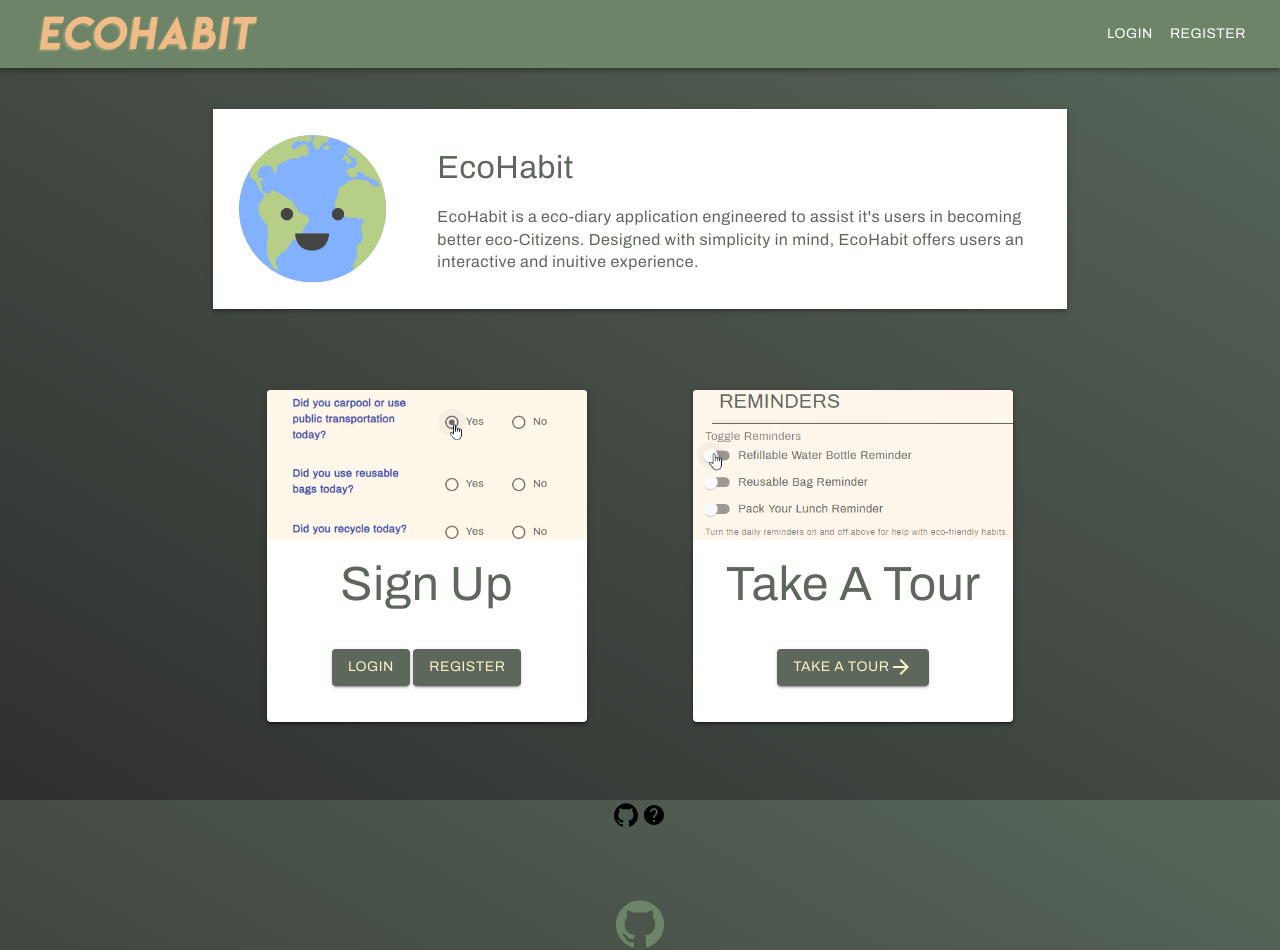
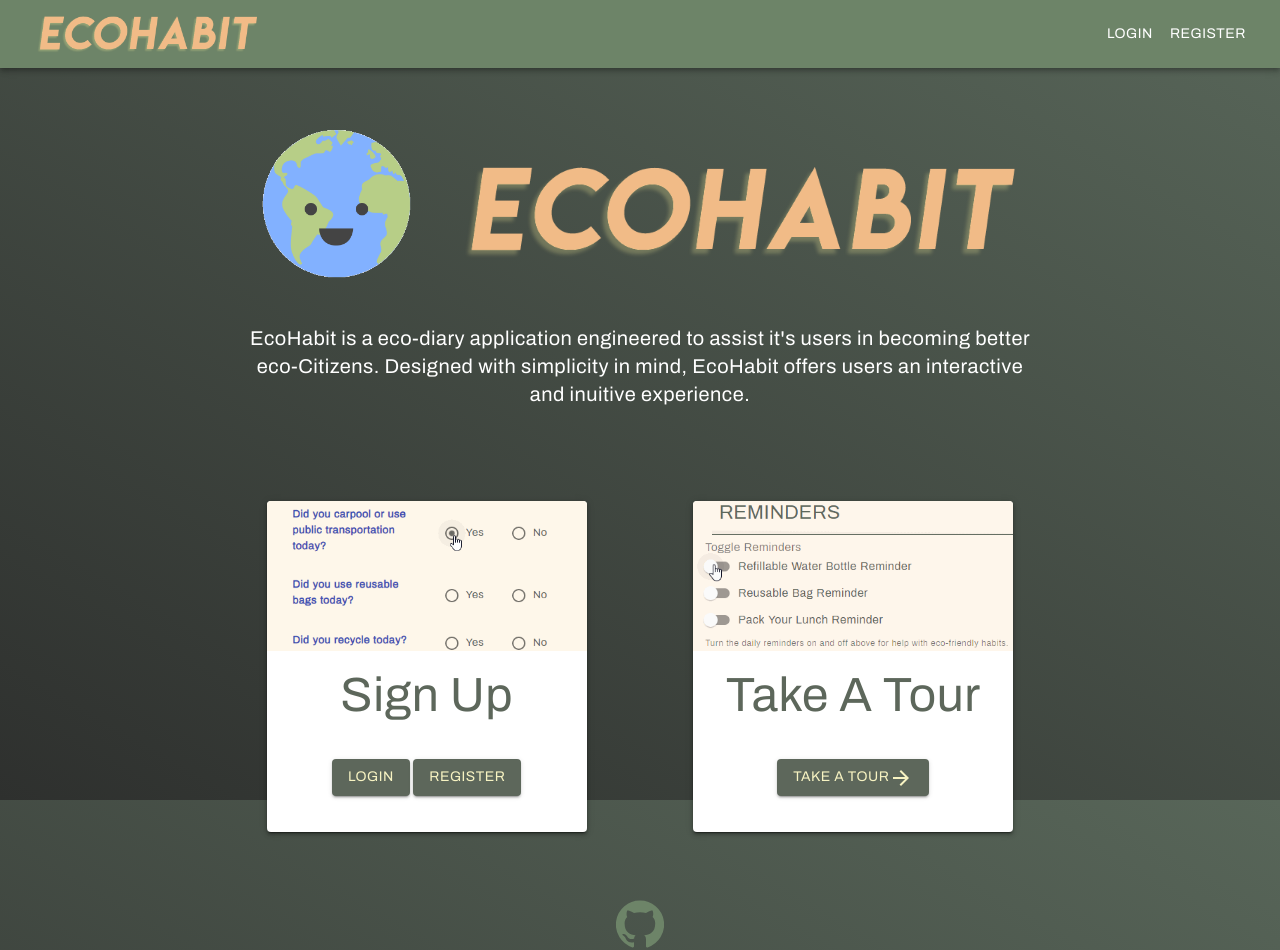
Before and after one commit to jayjscotto/ecohabit, a React (Create React App) app in the folder client/: page /welcome in a window 1280 px wide. Shown: the top 950 px of the page. Built offline with nearby package versions, Linux system fonts and the light colour scheme.

Commit message:
styling updates and moved earth boy successfully

```diff
--- a/client/src/Components/Appbar.js
+++ b/client/src/Components/Appbar.js
@@ -2,8 +2,17 @@ import React, { useState, useEffect, Fragment } from 'react';
 import { makeStyles } from '@material-ui/core/styles';
 import { Link } from 'react-router-dom';
 import { AppBar, Toolbar, Typography, Button } from '@material-ui/core';
+import { Popper, Grow, Paper, ClickAwayListener, MenuList, MenuItem } from '@material-ui/core';
 import EcoIcon from '@material-ui/icons/Eco';
 import Logo from '../images/eco-logo.png';
+
+// Line 99:18:   'Popper' is not defined             react/jsx-no-undef
+  // Line 107:22:  'Grow' is not defined               react/jsx-no-undef
+  // Line 111:24:  'Paper' is not defined              react/jsx-no-undef
+  // Line 112:26:  'ClickAwayListener' is not defined  react/jsx-no-undef
+  // Line 113:28:  'MenuList' is not defined           react/jsx-no-undef
+  // Line 114:30:  'MenuItem' is not defined           react/jsx-no-undef
+  // Line 119:30:  'MenuItem' is not defined
 
 const useStyles = makeStyles((theme) => ({
 	root: {
@@ -87,6 +96,9 @@ export default function ButtonAppBar(props) {
                 <Link to='/' className={classes.link}>
                   <Button style={{ color: 'inherit' }}>Daily Dashboard</Button>
                 </Link>
+                <Link to='/utilities' className={classes.link}>
+                  <Button style={{ color: 'inherit' }}>Utilities</Button>
+                </Link>
                 <Button
                   ref={anchorRef}
                   aria-controls={open ? 'menu-list-grow' : undefined}
--- a/client/src/Components/DataDisplay.js
+++ b/client/src/Components/DataDisplay.js
@@ -6,8 +6,7 @@ import { makeStyles } from '@material-ui/core/styles';
 let useStyles = makeStyles({
   root: {
     padding: '1em',
-    backgroundImage: 'linear-gradient(30deg, #fff2ed, #fffde9)',
-    minHeight: '260px'
+    minHeight: '220px'
   },
   title: {
     paddingRight: '2em'
--- a/client/src/Components/Footer.js
+++ b/client/src/Components/Footer.js
@@ -1,6 +1,6 @@
 import React from 'react';
 import { makeStyles } from '@material-ui/core/styles';
-import { Grid, Container } from '@material-ui/core';
+import { Grid, Container, Link } from '@material-ui/core';
 import GitHubIcon from '@material-ui/icons/GitHub';
 
 const useStyles = makeStyles(theme => ({
@@ -22,8 +22,10 @@ export default function CenteredTabs() {
   };
 
   return (
-    <Grid container style={{margin: '20px auto'}}>
-      <GitHubIcon className={classes.icon} fontSize="large"/>
+    <Grid container style={{width: '100%', margin: '20px auto'}} justify="center">
+      <a href="https://github.com/jayjscotto/ecohabit" target="_blank" rel="noopener noreferrer">
+        <GitHubIcon className={classes.icon} fontSize="large"/>
+      </a>
     </Grid>
   );
 }
--- a/client/src/Components/landingPage/LandingSignup.js
+++ b/client/src/Components/landingPage/LandingSignup.js
@@ -1,4 +1,4 @@
-import React, { Component } from 'react';
+import React, { Component, Fragment } from 'react';
 import { Grid, Box, Container } from '@material-ui/core';
 import ArrowForwardIcon from '@material-ui/icons/ArrowForward';
 import CheckIn from './welcomeImages/checkin.gif';
@@ -13,6 +13,7 @@ import CardMedia from '@material-ui/core/CardMedia';
 import Typography from '@material-ui/core/Typography';
 import GitHubIcon from '@material-ui/icons/GitHub';
 import HelpIcon from '@material-ui/icons/Help';
+import Logo from '../../images/eco-logo.png';
 
 export class Signup extends Component {
 	continue = (e) => {
@@ -31,24 +32,26 @@ export class Signup extends Component {
 				elevation={3}
 			>
 				<Grid item sm={1} style={{backgroundColor: 'white'}}/>
-				<Grid item sm={8} style={{backgroundColor: 'white', justifyContent: 'center'}}>
-				<Box boxShadow={3}>
+				<Grid item sm={8} style={{ justifyContent: 'center'}}>
+				<Fragment boxShadow={3}>
 				<div style={{display: 'flex' ,justifyContent: 'center', alignItems:'center' }}>
 
-					<img src={EarthGif} alt="smiling earth" height="200px" width="200px" />
+
 
 					<Container alignItems="left" maxWidth="md" spacing={0}>
+						<div style={{ display: 'flex', flexDirection: 'row', alignItems: 'center' }}>
+							<img src={EarthGif} alt="smiling earth" height="200px" width="200px" />
+							<img src={Logo} alt="smiling earth" width="600px" />
+						</div>
 
-						<h1 style={{ color: 'rgb(93, 103, 91)' }}>EcoHabit</h1>
-
-					<p style={{ lineHeight: '1.4', color: 'rgb(93, 103, 91)'}}>
-					EcoHabit is a eco-diary application engineered to assist it's users in becoming better
-					eco-Citizens. Designed with simplicity in mind, EcoHabit offers users an interactive
-					and inuitive experience.
-					</p>
+						<p style={{ lineHeight: '1.4', color: 'white', textAlign: 'center', fontSize: '20px'}}>
+						EcoHabit is a eco-diary application engineered to assist it's users in becoming better
+						eco-Citizens. Designed with simplicity in mind, EcoHabit offers users an interactive
+						and inuitive experience.
+						</p>
 				</Container>
 				</div>
-				</Box>
+				</Fragment>
 
 				</Grid>
 				<Grid item sm={1} style={{backgroundColor: 'white', justifyContent: 'center'}}/>
@@ -84,7 +87,7 @@ export class Signup extends Component {
 				<Grid item sm={1}/>
 				{/* Begin second card tour  */}
 				<Grid item sm={3}>
-					<Box boxShadow={3}>
+					<Box boxShadow={3} style={{ background: '' }}>
 					<Card justify="center" style={{ maxWidth: '345', color: 'rgb(93, 103, 91)' }}>
 							<CardActionArea>
 								<CardMedia style={{ height: '150px' }} image={Util} title="Contemplative Reptile" />
@@ -103,13 +106,6 @@ export class Signup extends Component {
 					</Box>
 				</Grid>
 				{/* end second card tour  */}
-				{/* footer row */}
-				<Grid item sm={12}>
-				<div style={{ display: 'flex', justifyContent: 'center' }}>
-						<GitHubIcon/> &nbsp; <HelpIcon/>
-				</div>
-				</Grid>
-
 			</Grid>
 		);
 	}
--- a/client/src/Pages/Utilities.js
+++ b/client/src/Pages/Utilities.js
@@ -4,11 +4,10 @@ import { FormButton, FormInput } from '../Components/FormElements';
 import DataDisplay from '../Components/DataDisplay';
 import API from '../Utils/electric-api';
 import clientauth from '../Utils/clientauth';
-
+import EarthGif from '../Components/landingPage/welcomeImages/earth.gif';
 
 let styles = {
   root: {
-    backgroundImage: 'linear-gradient(30deg, #fff2ed, #fffde9)',
     marginTop: '2em',
     padding: '20px 20px',
     marginBottom: '1em'
@@ -29,7 +28,9 @@ class Reminders extends React.Component {
 
   componentDidMount() {
     let user = JSON.parse(clientauth.getLocalStorage('eco-user'));
-    this.setState({ zipCode: user.zipCode });
+    if (user) {
+      this.setState({ zipCode: user.zipCode });
+    }
   }
 
   componentWillUnmount() {
@@ -38,7 +39,7 @@ class Reminders extends React.Component {
 
   getData = (zip) => {
     this.setState({ loading: true });
-    API.getLatLng(zip)
+      API.getLatLng(zip)
       .then(res => {
         let lat, lng;
         for (let i = 0; i < res.data.length; i++) {
@@ -88,14 +89,21 @@ class Reminders extends React.Component {
               </Box>
             </Paper>
           </Grid>
-          <Grid item lg={8} md={6} style={{ height: '100vh', overflowX: 'visible', overflowY: 'scroll' }} className="noscroll">
+
           {this.state.loading === true
             ?
-              <iframe style={{width: '50%', margin: '0 auto', textAlign: 'center'}}></iframe>
+              // <Grid item>
+                <div style={{ display: 'flex', flexDirection: 'row', alignItems: 'center', margin: '0 auto' }}>
+                  <img src={EarthGif} alt="Earthboy" width="300" />
+                </div>
+
+              // </Grid>
             :
-              <DataDisplay results={this.state.results} />
+              <Grid item lg={8} md={6} style={{ height: '100vh', overflowX: 'visible', overflowY: 'scroll' }} className="noscroll">
+                <DataDisplay results={this.state.results} />
+              </Grid>
             }
-          </Grid>
+
         </Grid>
       </Container>
     )
--- a/client/src/index.css
+++ b/client/src/index.css
@@ -11,7 +11,7 @@ body {
     background-repeat: no-repeat;
     background-attachment: fixed;
     height: 100vh;
-    /* background: #fcfcfc; */
+    /* background: #fcfcfc81; */
     /* background: #ffffff; */
 
 }
```
